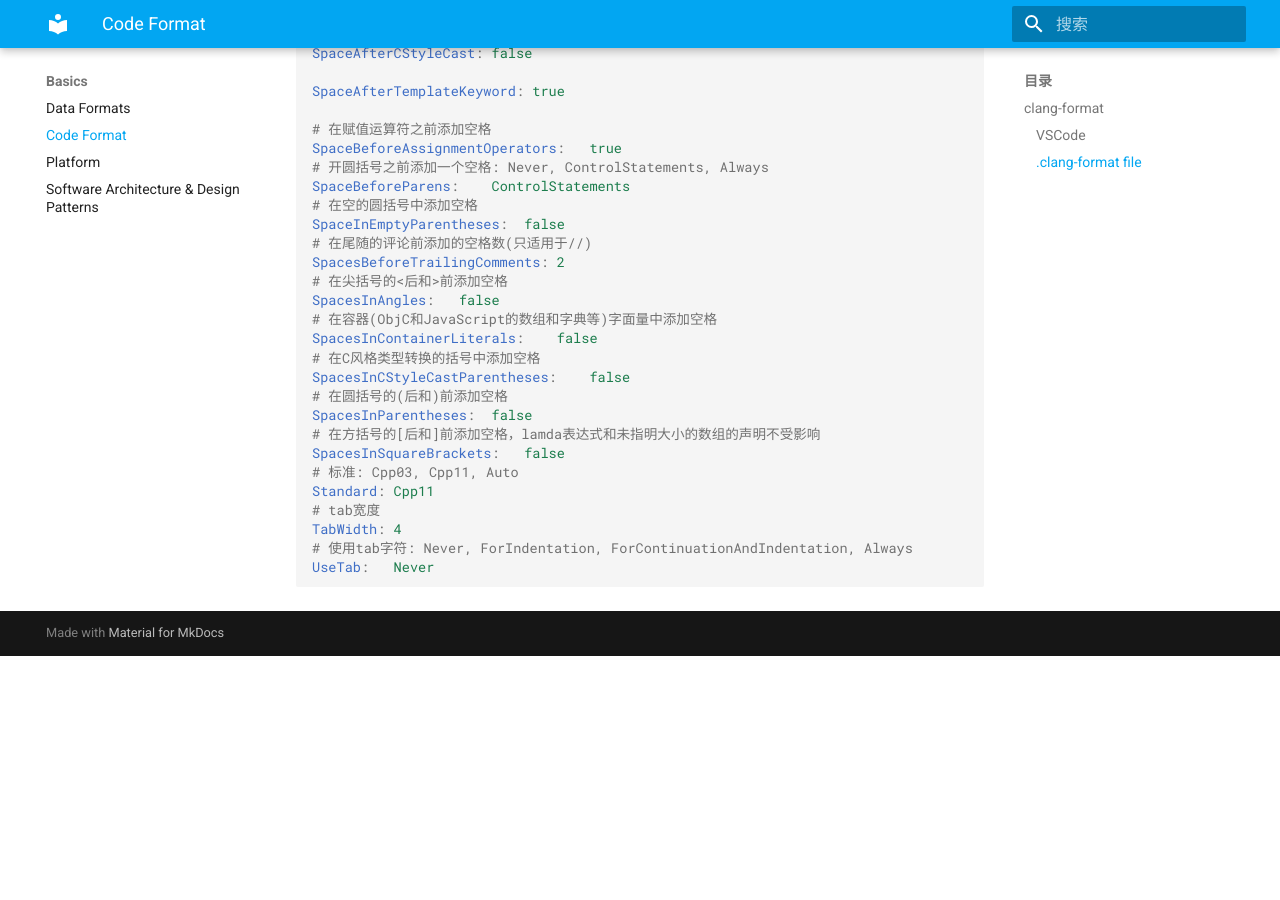
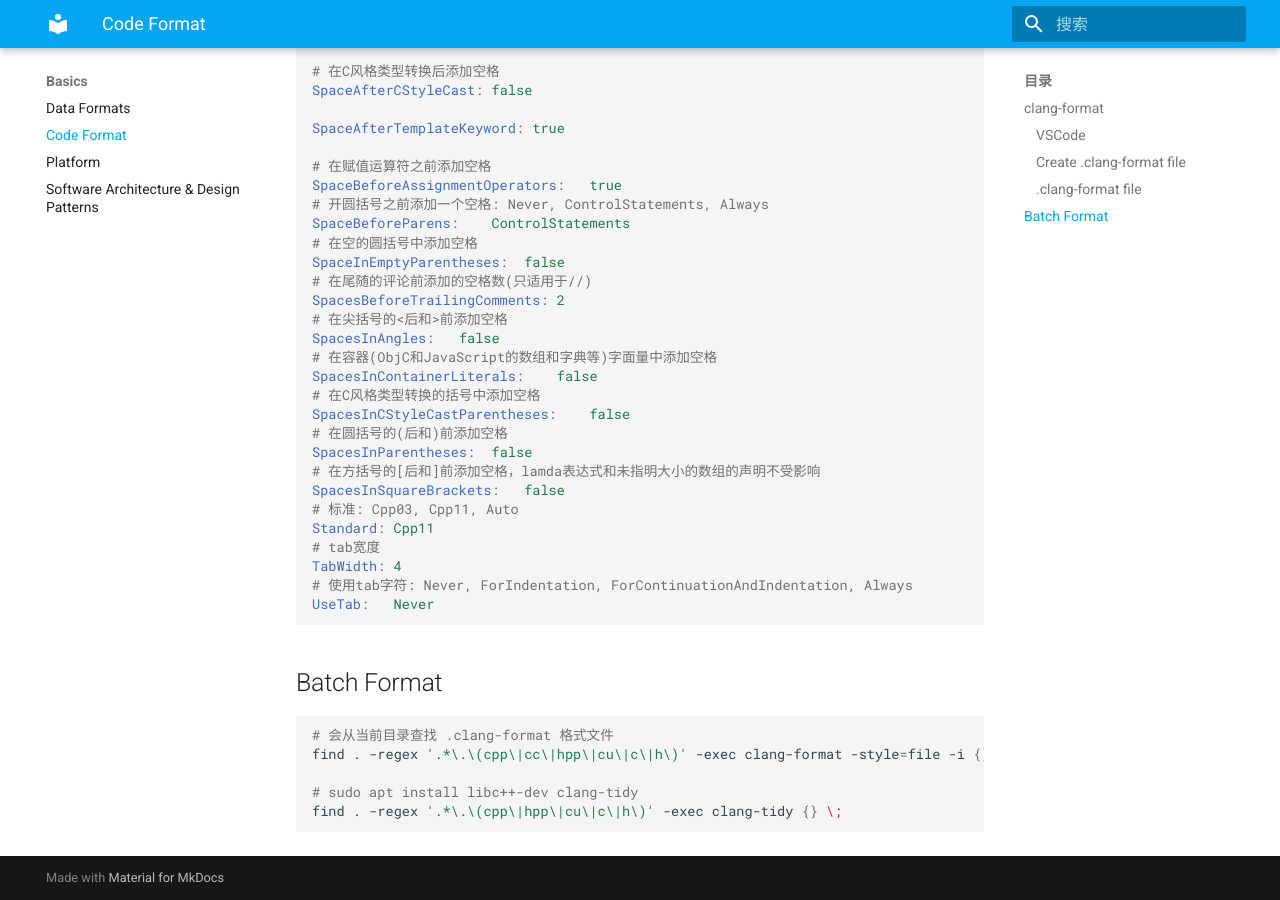
Before and after one commit to cggos/DevOps, an MkDocs documentation site: the page built from docs/01-basics/code_format.md, in a window 1280 px wide and 900 px high, scrolled down 4296 px. Built offline with MkDocs 1.6.1 and Material for MkDocs 9.7.7, drawn with Linux system fonts in a browser that asks for light colours; before the commit the page ends 4952 px from its top, so only the background shows below that; some of the changed text lies outside the part shown.

Commit message:
update docs/01-basics/code_format.md

````diff
--- a/docs/01-basics/code_format.md
+++ b/docs/01-basics/code_format.md
@@ -6,12 +6,16 @@
 
 * [Clang-Format Style Options](https://clang.llvm.org/docs/ClangFormatStyleOptions.html)
 
+* install clang-format
+  ```sh
+  sudo apt install clang-format
+  ```
+
 ### VSCode
 
 * shortcut: `Ctrl + Shift + I`
 
 * setting
-
   ```json
   {
     BasedOnStyle: Google,
@@ -22,15 +26,9 @@
   }
   ```
 
-### .clang-format file
-
-* install clang-format
-  ```sh
-  sudo apt install clang-format
-  ```
+### Create .clang-format file
 
 * create .clang-format file manually
-
   ```yaml
   Language:	Cpp
   BasedOnStyle: Google
@@ -42,7 +40,9 @@
   clang-format -style=llvm -dump-config > .clang-format
   ```
 
-  ```yaml title=".clang-format"
+### .clang-format file
+
+  ```yaml
   ---
   Language:	Cpp
   # BasedOnStyle:	LLVM
@@ -239,3 +239,13 @@
   # 使用tab字符: Never, ForIndentation, ForContinuationAndIndentation, Always
   UseTab:	Never
   ```
+
+## Batch Format
+
+```sh
+# 会从当前目录查找 .clang-format 格式文件
+find . -regex '.*\.\(cpp\|cc\|hpp\|cu\|c\|h\)' -exec clang-format -style=file -i {} \;
+
+# sudo apt install libc++-dev clang-tidy
+find . -regex '.*\.\(cpp\|hpp\|cu\|c\|h\)' -exec clang-tidy {} \;
+```
````
